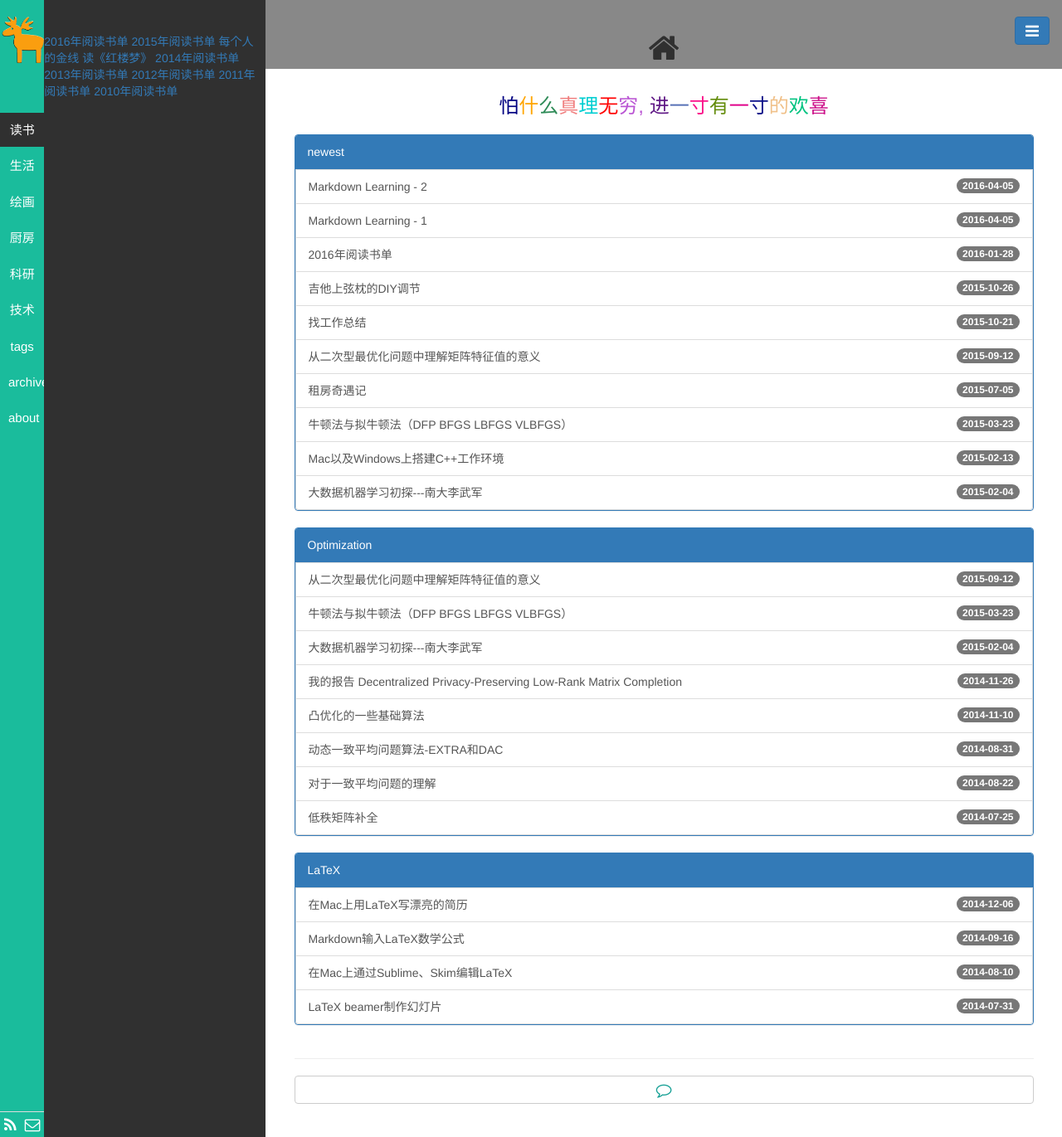
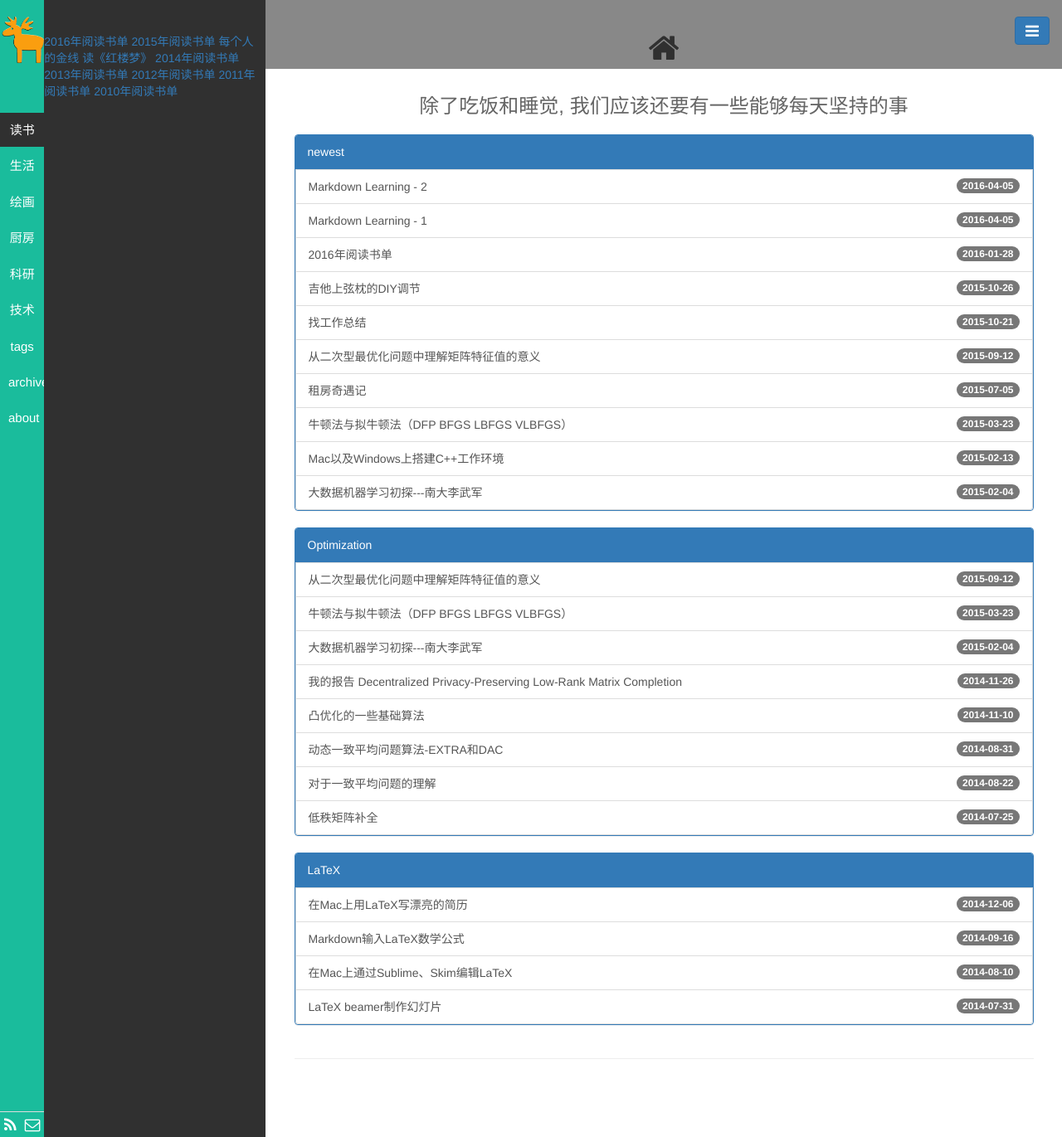
Before and after one commit to ichennan/ichennan.github.io, a Jekyll site: the page built from index.html, in a window 1280 px wide. Shown: the whole page at 83% size. Built offline with Jekyll 4.4.1, drawn with Linux system fonts in a browser that asks for light colours; Markdown is read by kramdown in place of the engine named in the settings; the list of posts is cut into pages by our own code.

Commit message:
remove disqus

```diff
--- a/_config.yml
+++ b/_config.yml
@@ -24,10 +24,6 @@ ga:
   id: UA-54262064-1
   url: ichennan.github.io
 
-# disqus
-disqus:
-  shortname: ichennan
-
 # default active
 active: 读书
 
--- a/_includes/disqus.html
+++ /dev/null
@@ -1,5 +0,0 @@
-<div id="disqus_thread">
-  <button type="button" name="{{ site.disqus.shortname }}" class="btn btn-default show-commend">
-  	<i class="fa fa-comment-o fa-lg" style="color: #16a095;"></i>     <!-- 修改显示评论按钮图标-->
-  </button>
-</div>
--- a/_layouts/book.html
+++ b/_layouts/book.html
@@ -54,6 +54,5 @@ layout: base
       {% endfor %}
     </div>
     <hr>
-    {% include disqus.html %}
   </div>
 </div>
--- a/_layouts/page.html
+++ b/_layouts/page.html
@@ -11,6 +11,5 @@ layout: base
       {{ content }}
     </div>
     <hr>
-    {% include disqus.html %}
   </div>
 </div>
--- a/_layouts/page_title.html
+++ b/_layouts/page_title.html
@@ -11,6 +11,5 @@ layout: base_title
       {{ content }}
     </div>
     <hr>
-    {% include disqus.html %}
   </div>
 </div>
--- a/_layouts/post.html
+++ b/_layouts/post.html
@@ -13,7 +13,6 @@ layout: base
       {{ content }}
     </div>
     <hr>
-    {% include disqus.html %}
   </div>
   <!-- 目录 -->
   <div id="content_table" style="position:fixed;right:20px;top:120px;display:none;">
--- a/index.html
+++ b/index.html
@@ -4,7 +4,7 @@ title: <i class="fa fa-home fa-lg"></i>
 titlename: Home
 ---
 <!--<br>-->
-<center><h3><font color="#000080">怕</font><font color="#FFA500">什</font><font color="#2E8B57">么</font><font color="#F08080">真</font><font color="#00CED1">理</font><font color="red">无</font><font color="#BA55D3">穷, </font><font color="#601986">进</font><font color="#556fb5">一</font><font color="#fa1089">寸</font><font color="#638c0b">有</font><font color="#e00089">一</font><font color="#0a1089">寸</font><font color="#f0c089">的</font><font color="#00c380">欢</font><font color="#cc1089">喜</font></h3></center>
+<center><h3>除了吃饭和睡觉, 我们应该还要有一些能够每天坚持的事</h3></center>
 <div class="row">
   <div class="col-md-12">
     <div class="panel panel-primary">
--- a/public/js/base.js
+++ b/public/js/base.js
@@ -65,16 +65,6 @@ $(document).ready(function() {
     $('.aside3').scrollTop(0);
     contentEffects();
   });
-  $('body').on('click', '.show-commend', function(){
-    var ds_loaded = false;
-    window.disqus_shortname = $('.show-commend').attr('name');
-    $.ajax({
-      type: "GET",
-      url: "http://" + disqus_shortname + ".disqus.com/embed.js",
-      dataType: "script",
-      cache: true
-    });
-  });
   contentEffects();
 });
 function contentEffects(){
```
